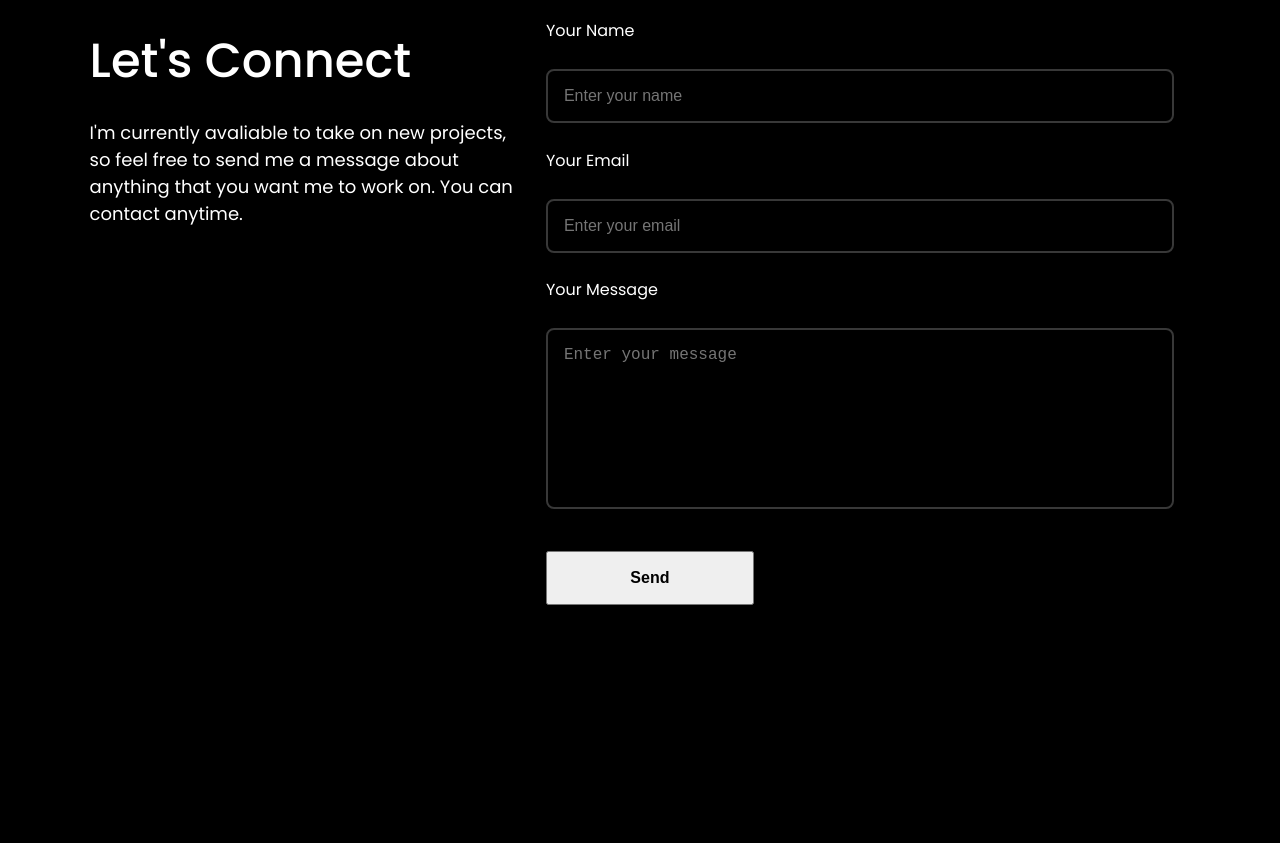
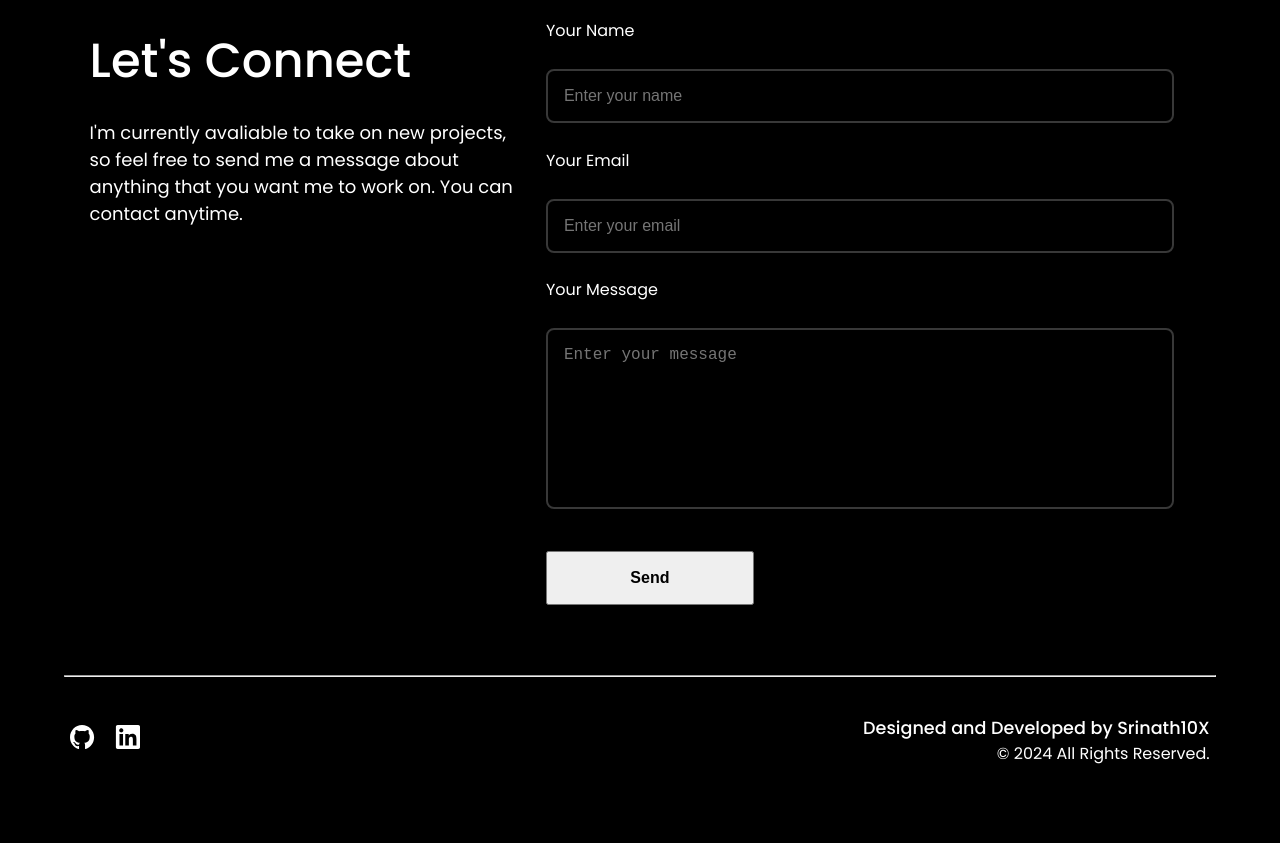
Before and after one commit to Srinath10X/portfolio, an Astro site: page / in a window 1280 px wide. Shown: the part 1725-2568 px from the top of the page. Before the commit the page ends 2400 px from the top, so only its background shows below. Built offline with nearby package versions, Linux system fonts and the light colour scheme; Astro itself is replaced by a stand-in of ours.

Commit message:
added footer section

```diff
--- a/src/layouts/contact.astro
+++ b/src/layouts/contact.astro
@@ -66,7 +66,6 @@ input{
 	outline: none;
 	border: 2px solid rgba(81, 81, 81, 0.7);
 	border-radius: .5rem;
-	position: relative;
 	width: 100%;
 	font-size: 1rem;
 }
--- /dev/null
+++ b/src/layouts/footer.astro
@@ -0,0 +1,44 @@
+---
+const year = new Date().getFullYear();
+---
+<hr class='hr'/>
+<footer>
+	<div class="socials">
+		<img src="Socials.svg" alt="">
+	</div>
+	<div class="rights">
+		<p class='developed'>Designed and Developed by Srinath10X</p>
+		<p class="rights">&copy; {year} All Rights Reserved.</p>
+	</div>
+</footer>
+
+<style>
+.hr{
+	margin: 0 5%;
+	width: 90%;
+	color: rgba(81,81,81,0.7);
+}
+
+footer{
+	padding: 3% 5.5%;
+	padding-bottom: 6%;
+	display: flex;
+	align-items: center;
+	justify-content: space-between;
+}
+
+.developed {
+	font-size: 1.1rem;
+	font-weight: 500;
+}
+
+.rights{
+	text-align: right;
+}
+
+.socials{
+	img{
+		height: 1.5rem;
+	}
+}
+</style>
--- a/src/pages/index.astro
+++ b/src/pages/index.astro
@@ -4,6 +4,7 @@ import Main from '../layouts/main.astro'
 import About from '../layouts/about.astro'
 import Projects from '../layouts/projects.astro'
 import ContactMe from '../layouts/contact.astro'
+import Footer from '../layouts/footer.astro'
 import '../styles/globals.css'
 ---
 
@@ -21,5 +22,6 @@ import '../styles/globals.css'
 		<About/>
 		<!-- <Projects/> -->
 		<ContactMe/>
+		<Footer/>
 	</body>
 </html>
```
